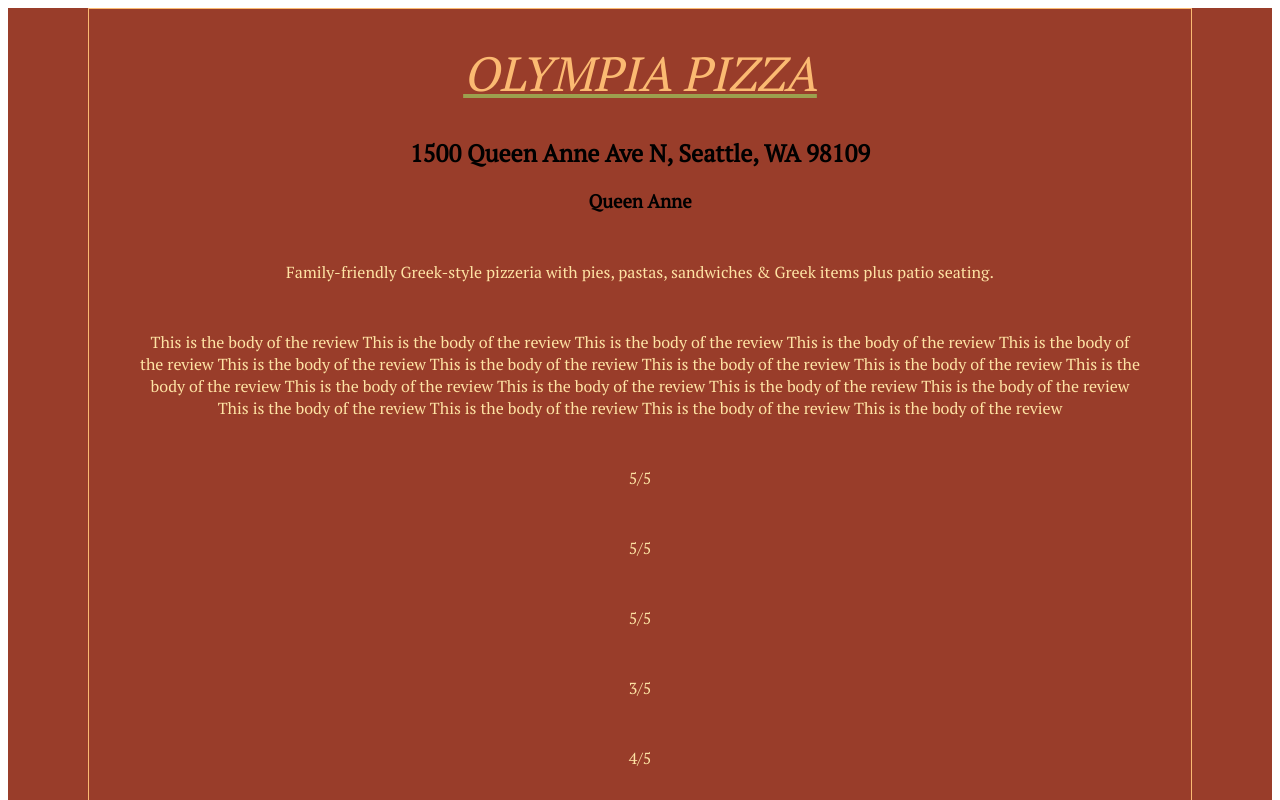
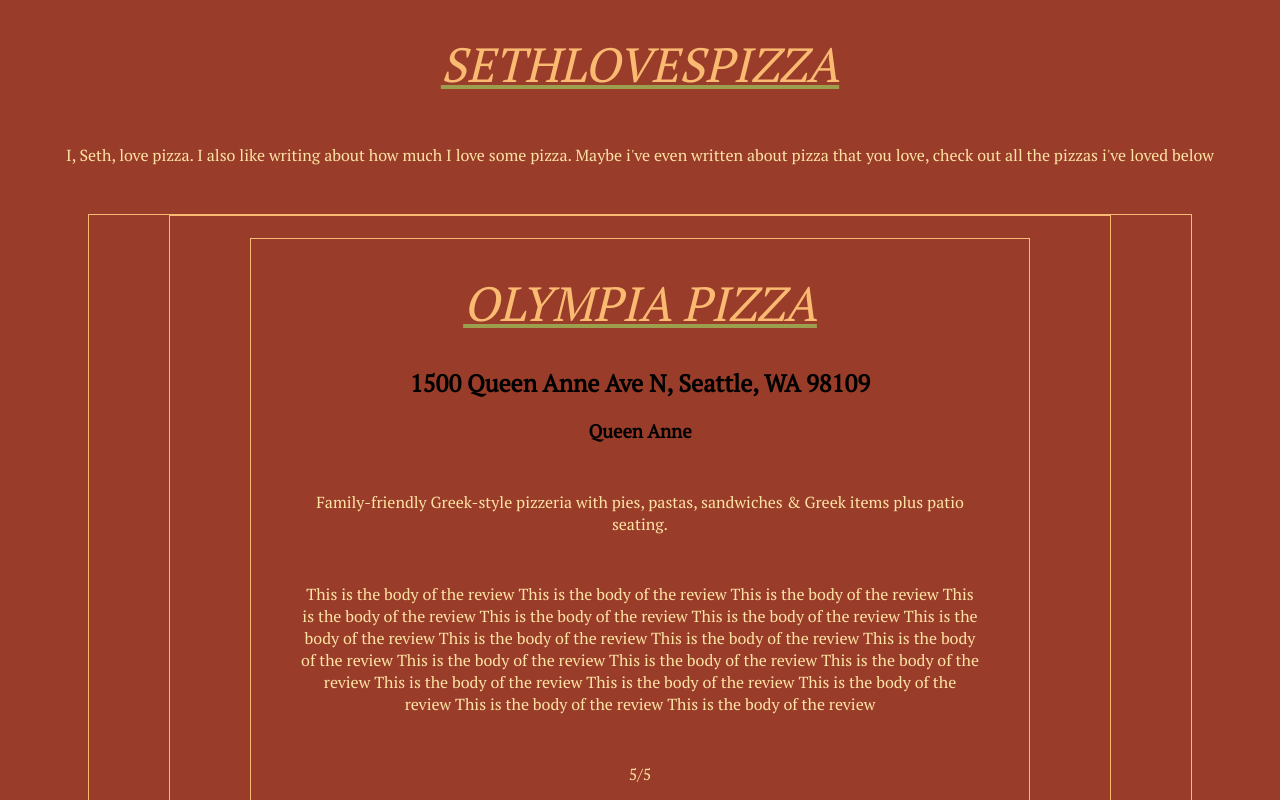
Before and after one commit to sethkrantzler/SethLovesPizza, a React (Create React App) app in the folder SethLovesReact/: page / in a window 1280 px wide. Shown: the top 800 px of the page. Built offline with nearby package versions, Linux system fonts and the light colour scheme.

Commit message:
ReviewList and HomePage Container added

```diff
--- a/SethLovesReact/src/App.js
+++ b/SethLovesReact/src/App.js
@@ -1,14 +1,14 @@
 import React, { Component } from 'react';
 import logo from './logo.svg';
 import './styles/App.scss';
-import ReviewCard from './components/ReviewCard';
-import {testReview} from './testReview.ts'
+import HomePage from './containers/HomePage';
+import {testGetReviewsResponse} from './testReview.ts'
 
 class App extends Component {
   render() {
     return (
       <div className="App">
-        <ReviewCard reviewInfo={testReview}/>
+        <HomePage/>
       </div>
     );
   }
--- /dev/null
+++ b/SethLovesReact/src/components/HomePageHeader.tsx
@@ -0,0 +1,12 @@
+import React, { Component } from 'react';
+
+export default class HomePageHeader extends React.Component<any, any> {
+    public render () {
+        return (
+            <div>
+                <h1>sethlovespizza</h1>
+                <p>I, Seth, love pizza. I also like writing about how much I love some pizza. Maybe i've even written about pizza that you love, check out all the pizzas i've loved below</p>
+            </div>
+        )
+    }
+}
--- a/SethLovesReact/src/components/ReviewCard.tsx
+++ b/SethLovesReact/src/components/ReviewCard.tsx
@@ -17,7 +17,7 @@
   dateEaten: Date;
   didSethLovePizza: boolean;
 }
-export default class ReviewCard extends React.Component<IReviewCardProps, any> {
+export class ReviewCard extends React.Component<IReviewCardProps, any> {
   constructor(props: IReviewCardProps) {
     super(props);
     console.log(props);
--- /dev/null
+++ b/SethLovesReact/src/components/ReviewList.tsx
@@ -0,0 +1,39 @@
+import React from 'react';
+import {ReviewCard, IReviewInfo} from './ReviewCard';
+
+export interface IReviewListProps {
+    reviewList: Array<IReviewInfo>
+  }
+
+export default class ReviewList extends React.Component<IReviewListProps, any> {
+    constructor(props: IReviewListProps) {
+        super(props);
+        console.log(props);
+    }
+
+    public render() {
+
+        const reviewComponentArray = this.generateReviewComponents(this.props.reviewList);
+
+        return (
+        <div id="holder">
+            {reviewComponentArray}
+        </div>
+        );
+    }
+
+    generateReviewComponents(reviewList: Array<IReviewInfo>): Array<JSX.Element> {
+        let componentsArray= Array<JSX.Element>();
+        for (var i = 0; i < reviewList.length ; i++) {
+            const component: JSX.Element =
+                <div id="holder" key={`id-${i}`}>
+                    <br></br>
+                    <ReviewCard reviewInfo = {reviewList[i]}/>
+                    <br></br>
+                </div>
+            componentsArray.push(component);
+        }
+        return componentsArray;
+
+    }
+}
--- /dev/null
+++ b/SethLovesReact/src/containers/HomePage.tsx
@@ -0,0 +1,16 @@
+import React, { Component } from 'react';
+import ReviewList from '../components/ReviewList';
+import {testGetReviewsResponse} from '../testReview';
+import HomePageHeader from '../components/HomePageHeader';
+
+export default class HomePage extends React.Component<any, any> {
+    public render () {
+        return (
+            <>
+                <HomePageHeader/>
+                <ReviewList reviewList={testGetReviewsResponse}/>
+            </>
+
+        )
+    }
+}
--- a/SethLovesReact/src/styles/App.scss
+++ b/SethLovesReact/src/styles/App.scss
@@ -1,4 +1,9 @@
 @import 'palette';
+
+body {
+  background-color: $background-color1;
+}
+
 
 .App {
   text-align: center;
```
